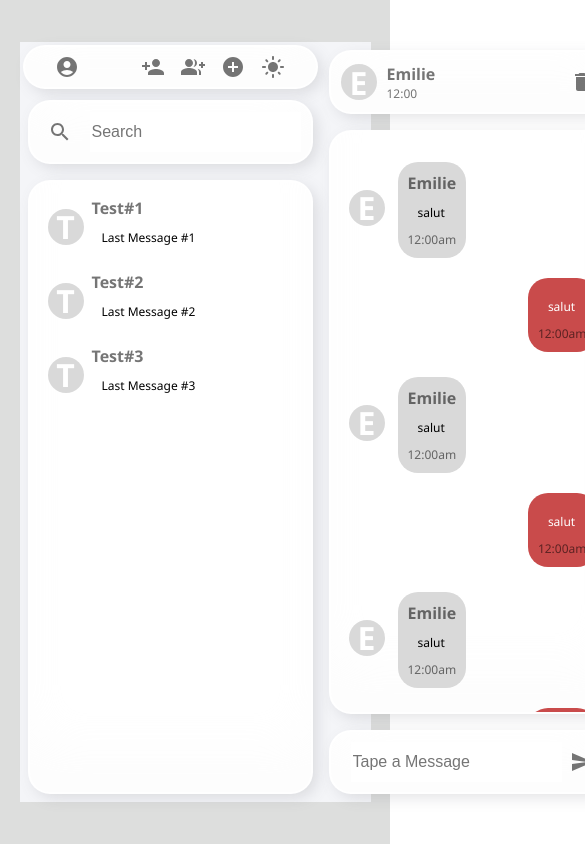
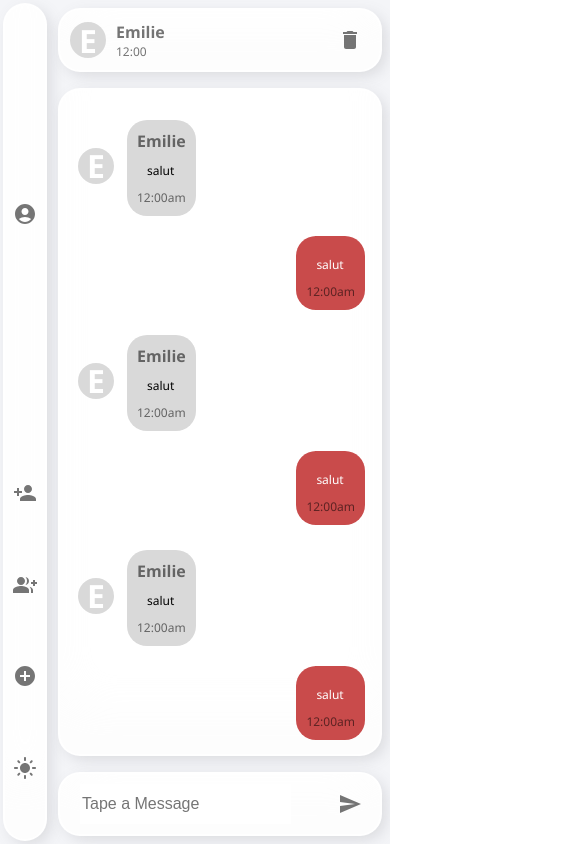
Before and after one commit to EmilieNirinasoa/chat_MERN_front, a React (Create React App) app: page /app/Chat in a window 390 px wide. Shown: the top 844 px of the page, 585 px wide, since content can reach past the window. Built offline with nearby package versions, Linux system fonts and the light colour scheme.

Commit message:
media query mobile

```diff
--- a/src/Components/ConversationItem.js
+++ b/src/Components/ConversationItem.js
@@ -1,13 +1,16 @@
 import React from 'react';
+import { useSelector } from 'react-redux';
 import { useNavigate } from 'react-router-dom';
-export default function ConversationItem({props}) {
+export default function ConversationItem({name,lastMessage, timestamps}) {
   const navigate= useNavigate();
+  const lightTheme = useSelector((state) => state.themeKey);
+  const themeClass = lightTheme ? 'light' : 'dark';
   return (
-    <div className='conversation-container' onClick={()=>{navigate('Chat')}}>
-        <p className='con-icon'>{props.name[0]}</p>
-        <p className='con-title'>{props.name}</p>
-        <p className='con-LastMessage'>{props.LastMessage}</p>
-        <p className='con-TimesTamp'>{props.TimesTamps}</p>
+    <div  className={`conversation-container ${themeClass}`} onClick={()=>{navigate('Chat')}}>
+        <p  className={`con-icon ${themeClass}`}>{name[0]}</p>
+        <p  className={`con-title ${themeClass}`}>{name}</p>
+        <p  className={`con-LastMessage ${themeClass}`}>{lastMessage}</p>
+        <p className={`con-TimesTamp ${themeClass}`}>{timestamps}</p>
 
     </div>
   );
--- /dev/null
+++ b/src/Components/Conversations.js
@@ -0,0 +1,31 @@
+import React from 'react';
+import { useSelector } from 'react-redux';
+import ConversationItem from './ConversationItem';
+
+const Conversations = () => {
+  // Obtenir le thème depuis le store Redux
+  const lightTheme = useSelector((state) => state.themeKey);
+  const themeClass = lightTheme ? 'light' : 'dark';
+
+  // Données des conversations
+  const conversations = [
+    { name: 'Test#1', lastMessage: 'Last Message #1', timestamps: 'Today' },
+    { name: 'Test#2', lastMessage: 'Last Message #2', timestamps: 'Today' },
+    { name: 'Test#3', lastMessage: 'Last Message #3', timestamps: 'Today' },
+  ];
+
+  return (
+    <div className={`sb-conversation ${themeClass}`}>
+      {conversations.map((conversation) => (
+        <ConversationItem
+          key={conversation.name}
+          name={conversation.name}
+          lastMessage={conversation.lastMessage}
+          timestamps={conversation.timestamps}
+        />
+      ))}
+    </div>
+  );
+};
+
+export default Conversations;
--- a/src/Components/MessageOthers.js
+++ b/src/Components/MessageOthers.js
@@ -2,6 +2,7 @@ import React from 'react';
 
 export default function MessageOthers() {
     var props1={name:'Emilie',LastMessage:'salut'}
+
   return (
 <div className='other-message-container'>
 <div className='conversation-container'>
--- a/src/Components/Sidebar.js
+++ b/src/Components/Sidebar.js
@@ -11,6 +11,7 @@ import { IconButton } from '@mui/material';
 import { useNavigate } from 'react-router-dom';
 import { useDispatch, useSelector } from 'react-redux';
 import { toggleTheme } from './Features/themeSlice';
+import Conversations from './Conversations';
  // Assurez-vous d'avoir les styles nécessaires
 
 export default function Sidebar() {
@@ -18,11 +19,6 @@ export default function Sidebar() {
   const dispatch = useDispatch();
   const navigate = useNavigate();
 
-  const [conversations, setConversations] = useState([
-    { name: 'Test#1', LastMessage: 'Last Message #1', TimeStamps: 'today' },
-    { name: 'Test#2', LastMessage: 'Last Message #2', TimeStamps: 'today' },
-    { name: 'Test#3', LastMessage: 'Last Message #3', TimeStamps: 'today' },
-  ]);
 
   const themeClass = lightTheme ? 'light' : 'dark';
 
@@ -30,12 +26,12 @@ export default function Sidebar() {
     <div className={`sidebar-container ${themeClass}`}>
       {/* Header */}
       <div className={`sb-header ${themeClass}`}>
-        <div>
+        <div className='other-icons'>
           <IconButton>
             <AccountCircleIcon className={` ${themeClass}`}/>
           </IconButton>
         </div>
-        <div>
+        <div className='other-icons'>
           <IconButton onClick={() => navigate('Users')}>
             <PersonAddIcon  className={` ${themeClass}`}/>
           </IconButton>
@@ -63,11 +59,7 @@ export default function Sidebar() {
       </div>
 
       {/* Conversations */}
-      <div className={`sb-conversation ${themeClass}`}>
-        {conversations.map((conversation) => (
-          <ConversationItem props={conversation} key={conversation.name} />
-        ))}
-      </div>
+     <Conversations/>
     </div>
   );
 }
--- a/src/Components/myStyles.css
+++ b/src/Components/myStyles.css
@@ -6,8 +6,10 @@
         0.3em 0.3em 1em rgba(100, 100, 111, 0.2);
 
 }
-input.dark{
+input.dark::placeholder{
     color: whitesmoke !important;
+    font-family: 'Segoe UI', Tahoma, Geneva, Verdana, sans-serif;
+    text-align: center;
 }
 
 .icon{
@@ -354,3 +356,35 @@ flex: 1;
 .list-tem:active{
     background-color: white;
 }
+.other-icons{
+    display: flex;
+    flex: 1;
+    justify-content: space-evenly;
+}
+@media only screen and (max-width: 40em) {
+    .sb-search{
+        display: none;
+
+    }
+    .sb-conversation{
+        display: none;
+    }
+    .sb-header{
+        flex-direction: column;
+        flex: 1;
+        width: min-content;
+    }
+    .other-icons{
+        flex-direction: column;
+    }
+    .ChatArea-Container{
+        flex:1;
+    }
+    .sidebar-container{
+        flex: 0;
+    }
+    .main-container{
+        height: 100vh;
+        width: 100vw;
+    }
+ }
```
